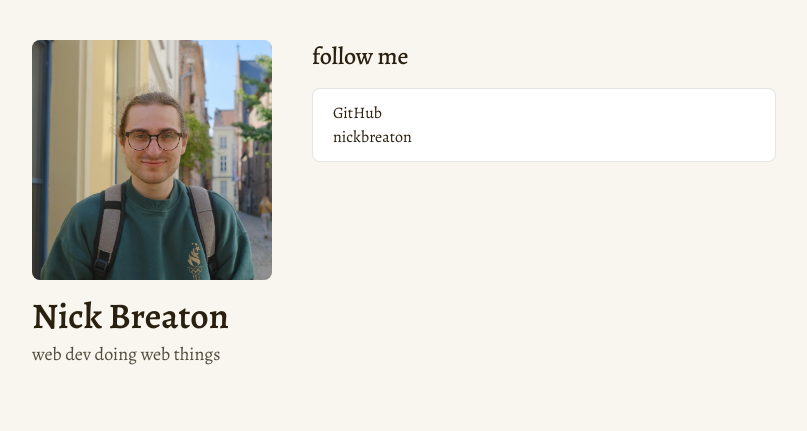
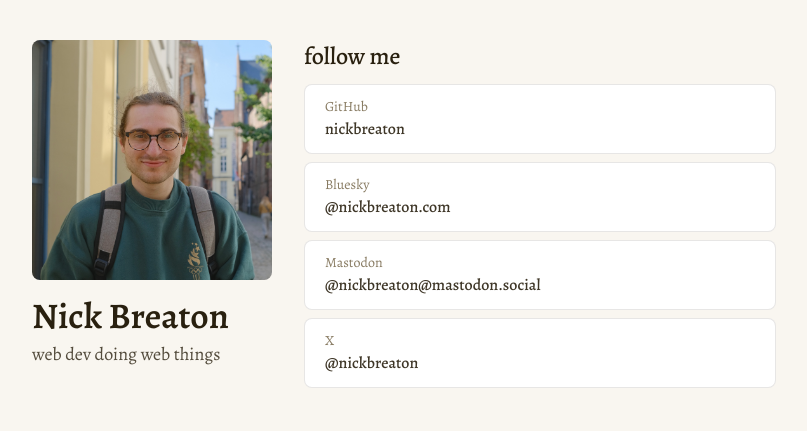
Before and after one commit to nickbreaton/nickbreaton.com, an Astro site: page / in a window 1280 px wide. Shown: the whole page, without its empty margins (236-1043 px from the left). Built offline with nearby package versions, Linux system fonts and the light colour scheme; Astro itself is replaced by a stand-in of ours.

Commit message:
feat: add more links

```diff
--- a/src/pages/index.astro
+++ b/src/pages/index.astro
@@ -2,6 +2,33 @@
 import { Image } from "astro:assets";
 import me from "../images/me.jpeg";
 import "@fontsource-variable/alegreya";
+
+const name = "Nick Breaton";
+const moto = "web dev doing web things";
+
+const socials = [
+  {
+    site: "GitHub",
+    href: "https://github.com/nickbreaton",
+    username: "nickbreaton",
+  },
+  {
+    site: "Bluesky",
+    href: "https://bsky.app/profile/nickbreaton.com",
+    username: "@nickbreaton.com",
+  },
+  {
+    site: "Mastodon",
+    href: "https://mastodon.social/@nickbreaton",
+    username: "@nickbreaton@mastodon.social",
+    rel: "me",
+  },
+  {
+    site: "X",
+    href: "https://x.com/nickbreaton",
+    username: "@nickbreaton",
+  },
+];
 ---
 
 <html lang="en">
@@ -10,21 +37,13 @@ import "@fontsource-variable/alegreya";
     <link rel="icon" type="image/svg+xml" href="/favicon.svg" />
     <meta name="viewport" content="width=device-width" />
     <meta name="generator" content={Astro.generator} />
-    <title>Nick Breaton</title>
-    <style>
-      /* TODO: this doesnt look great if image isn't cached */
-      @starting-style {
-        [data-start-translucent] {
-          opacity: 0;
-        }
-      }
-    </style>
+    <title>{name}</title>
   </head>
   <body class="bg-primary-50 text-primary-900 font-serif">
     <div
-      class="mx-auto px-3 py-10 max-w-screen-md flex flex-col sm:flex-row gap-10"
+      class="mx-auto px-3 py-10 max-w-screen-md flex flex-col sm:flex-row gap-8"
     >
-      <div class="flex sm:flex-col items-start gap-4">
+      <header class="flex sm:flex-col items-start gap-4">
         <div
           class="rounded-lg overflow-hidden inline-flex bg-primary-100 bg-opacity-50"
         >
@@ -39,27 +58,35 @@ import "@fontsource-variable/alegreya";
         </div>
         <div class="flex flex-col gap-1">
           <h1 class="text-3xl sm:text-4xl font-semibold text-nowrap">
-            Nick Breaton
+            {name}
           </h1>
           <p
             class="text-md sm:text-lg text-primary-900 text-opacity-80 text-nowrap"
           >
-            web dev doing web things
+            {moto}
           </p>
         </div>
-      </div>
+      </header>
 
-      <div class="flex-1 flex flex-col gap-4 text-primary-900">
-        <h2 class="text-xl sm:text-2xl font-medium">follow me</h2>
-        <dl class="text-primary-900">
-          <div
-            class="rounded-lg border border-primary-950 border-opacity-10 px-5 py-3 bg-white"
-          >
-            <dt>GitHub</dt>
-            <dd>nickbreaton</dd>
-          </div>
-        </dl>
-      </div>
+      <main class="flex-1">
+        <section class="flex flex-col gap-3 text-primary-900">
+          <h2 class="text-xl sm:text-2xl font-medium">follow me</h2>
+          <dl class="text-primary-900 flex flex-col gap-2">
+            {
+              socials.map(({ site, href, username }) => (
+                <div class="rounded-lg border border-primary-950 border-opacity-10 px-5 py-3 bg-white">
+                  <dt class="text-primary-800 text-opacity-70 text-sm">
+                    {site}
+                  </dt>
+                  <dd class="font-medium text-primary-900 text-opacity-90">
+                    {username}
+                  </dd>
+                </div>
+              ))
+            }
+          </dl>
+        </section>
+      </main>
     </div>
   </body>
 </html>
```
